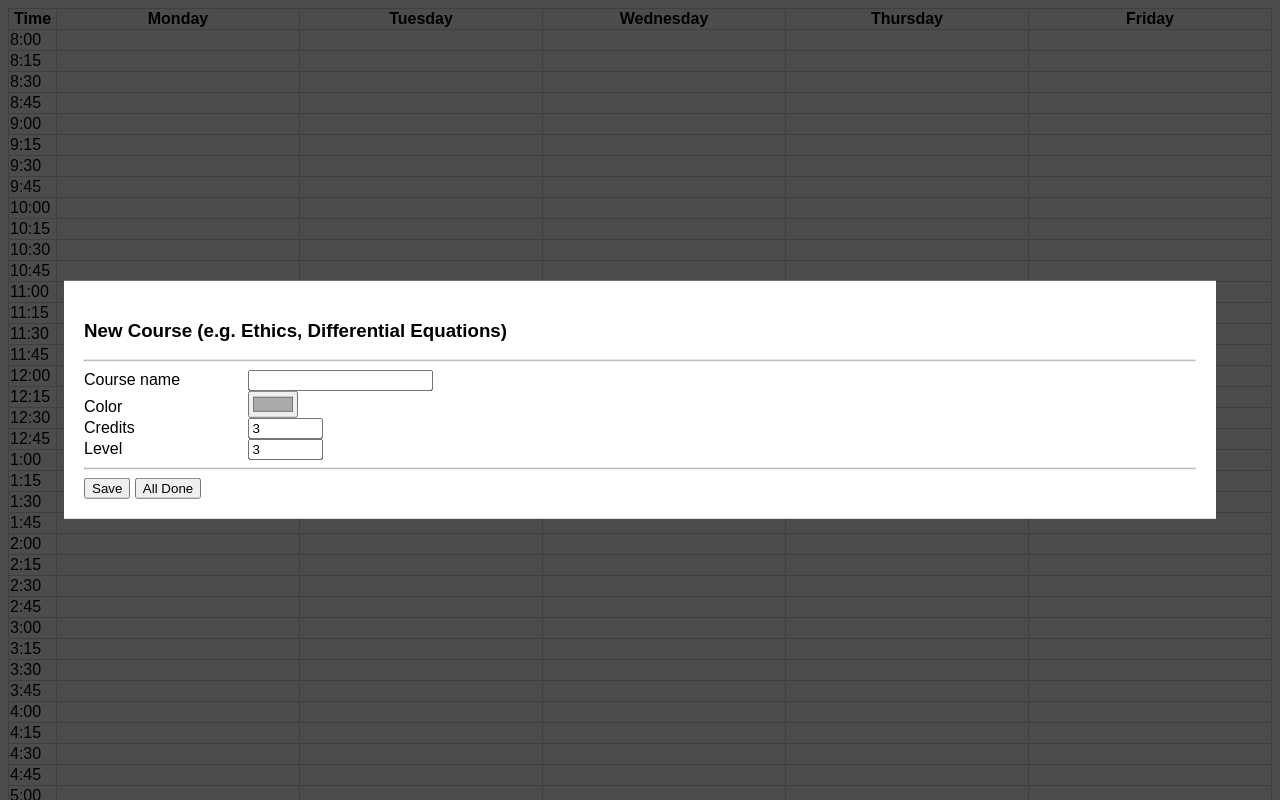
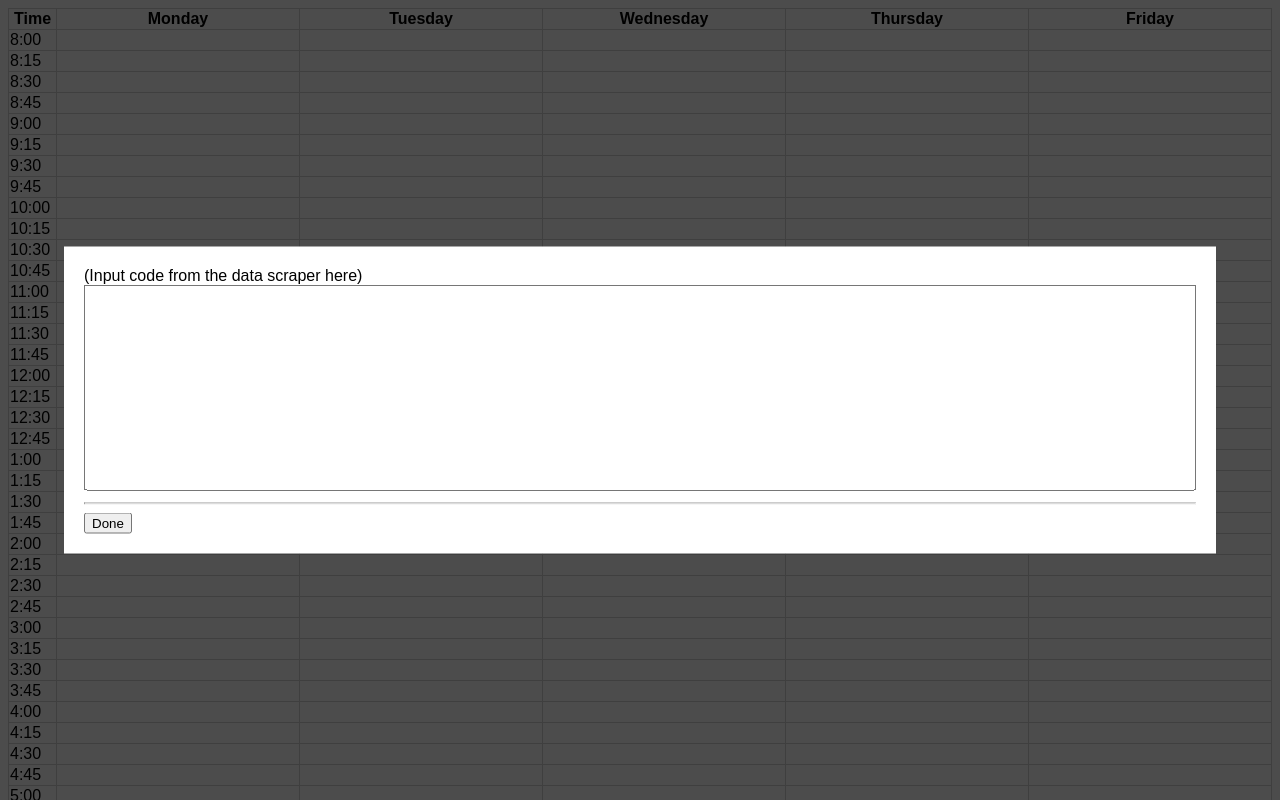
Before and after one commit to PrivacyPolicy/SchoolSchedule, a plain HTML site: page index.html in a window 1280 px wide. Shown: the top 800 px of the page. Drawn offline with nearby package versions, Linux system fonts and the light colour scheme.

Commit message:
Altered to request Javascript list of classes
As opposed to manual input into a form

```diff
--- a/index.html
+++ b/index.html
@@ -75,6 +75,12 @@
         display: inline-block;
         width: 10em;
     }
+
+    #codeEntry {
+        width: calc(100% - 2 * 3px);
+        resize: none;
+        height: 200px;
+    }
 </style>
 
 </head>
@@ -129,7 +135,13 @@
 
     <!-- popup forms to get stuff -->
     <div id=blackground></div>
-    <div class=dialog id=input_courses>
+    <div class=dialog id=input_code>
+        (Input code from the data scraper here)<br>
+        <textarea id=codeEntry></textarea>
+        <hr>
+        <button class=done>Done</button>
+    </div>
+    <!--<div class=dialog id=input_courses>
         <h3>New Course (e.g. Ethics, Differential Equations)</h3>
         <hr>
         <span>Course name</span>
@@ -158,6 +170,6 @@
         <hr>
         <button class=save>Save</button>
         <button class=done>All Done</button>
-    </div>
+    </div>-->
 </body>
 </html>
```
